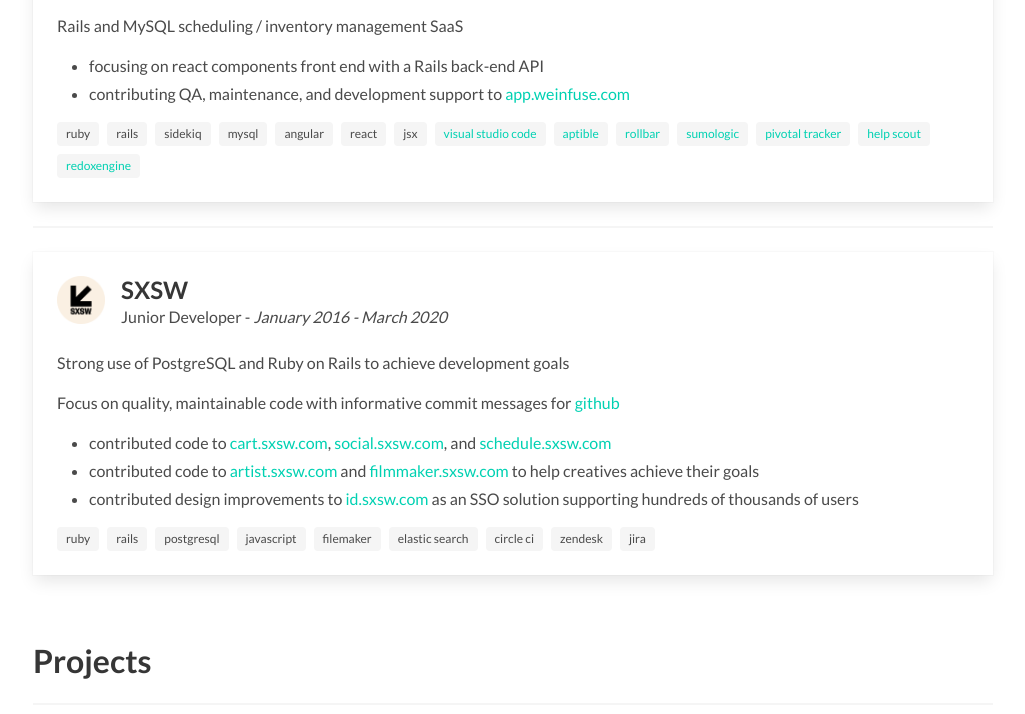
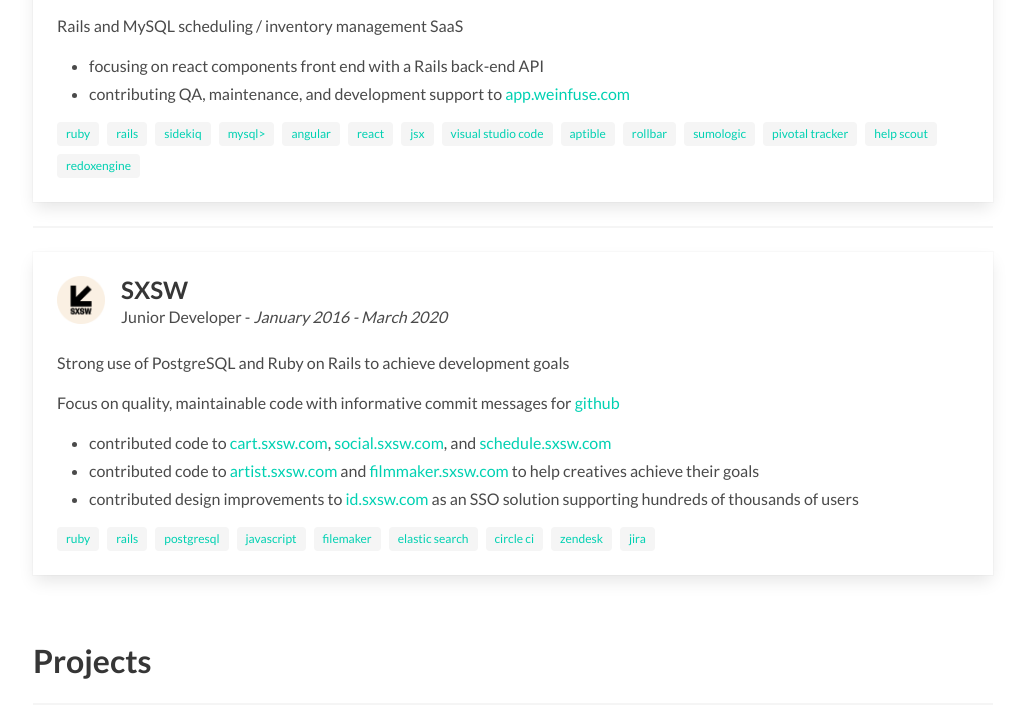
Before and after one commit to dean451/dean451.github.io, a website: page index.html in a window 1280 px wide. Shown: the part 1640-2354 px from the top of the page, without its empty margins (127-1152 px from the left). Drawn offline with Linux system fonts and the light colour scheme.

Commit message:
card links

```diff
--- a/index.html
+++ b/index.html
@@ -117,13 +117,13 @@
 
             </ul>
             <div class="tags">
-              <span class="tag">ruby</span>
-              <span class="tag">rails</span>
-              <span class="tag">sidekiq</span>
-              <span class="tag">mysql</span>
-              <span class="tag">angular</span>
-              <span class="tag">react</span>
-              <span class="tag">jsx</span>
+              <span class="tag"><a href="https://www.ruby-lang.org/en/" target="_blank">ruby</a></span>
+              <span class="tag"><a href="https://rubyonrails.org/" target="_blank">rails</a></span>
+              <span class="tag"><a href="https://sidekiq.org/" target="_blank">sidekiq</a></span>
+              <span class="tag"><a href="https://www.mysql.com/" target="_blank">mysql></a></span>
+              <span class="tag"><a href="https://angular.io/" target="_blank">angular</a></span>
+              <span class="tag"><a href="https://reactjs.org/" target="_blank">react</a></span>
+              <span class="tag"><a href="https://lmgtfy.app/?q=JSX+react" target="_blank">jsx</a></span>
               <span class="tag"><a href="https://code.visualstudio.com/" target="_blank">visual studio code</a></span>
               <span class="tag"><a href="https://aptible.com" target="_blank">aptible</a></span>
               <span class="tag"><a href="https://rollbar.com" target="_blank">rollbar</a></span>
@@ -159,15 +159,15 @@
               <li>contributed design improvements to <a href="https://id.sxsw.com" target="_blank">id.sxsw.com</a> as an SSO solution supporting hundreds of thousands of users</li>
             </ul>
             <div class="tags">
-              <span class="tag">ruby</span>
-              <span class="tag">rails</span>
-              <span class="tag">postgresql</span>
-              <span class="tag">javascript</span>
-              <span class="tag">filemaker</span>
-              <span class="tag">elastic search</span>
-              <span class="tag">circle ci</span>
-              <span class="tag">zendesk</span>
-              <span class="tag">jira</span>
+              <span class="tag"><a href="https://www.ruby-lang.org/en/" target="_blank">ruby</a></span>
+              <span class="tag"><a href="https://rubyonrails.org/" target="_blank">rails</a></span>
+              <span class="tag"><a href="https://www.postgresql.org/" target="_blank">postgresql</a></span>
+              <span class="tag"><a href="https://www.javascript.com/" target="_blank">javascript</a></span>
+              <span class="tag"><a href="https://www.claris.com/?utm_redirect=fm" target="_blank">filemaker</a></span>
+              <span class="tag"><a href="https://www.elastic.co/enterprise-search" target="_blank">elastic search</a></span>
+              <span class="tag"><a href="https://circleci.com/" target="_blank">circle ci</a></span>
+              <span class="tag"><a href="https://www.zendesk.com/login/#login" target="_blank">zendesk</a></span>
+              <span class="tag"><a href="https://www.atlassian.com/software/jira" target="_blank">jira</a></span>
 
             </div>
           </div>
```
